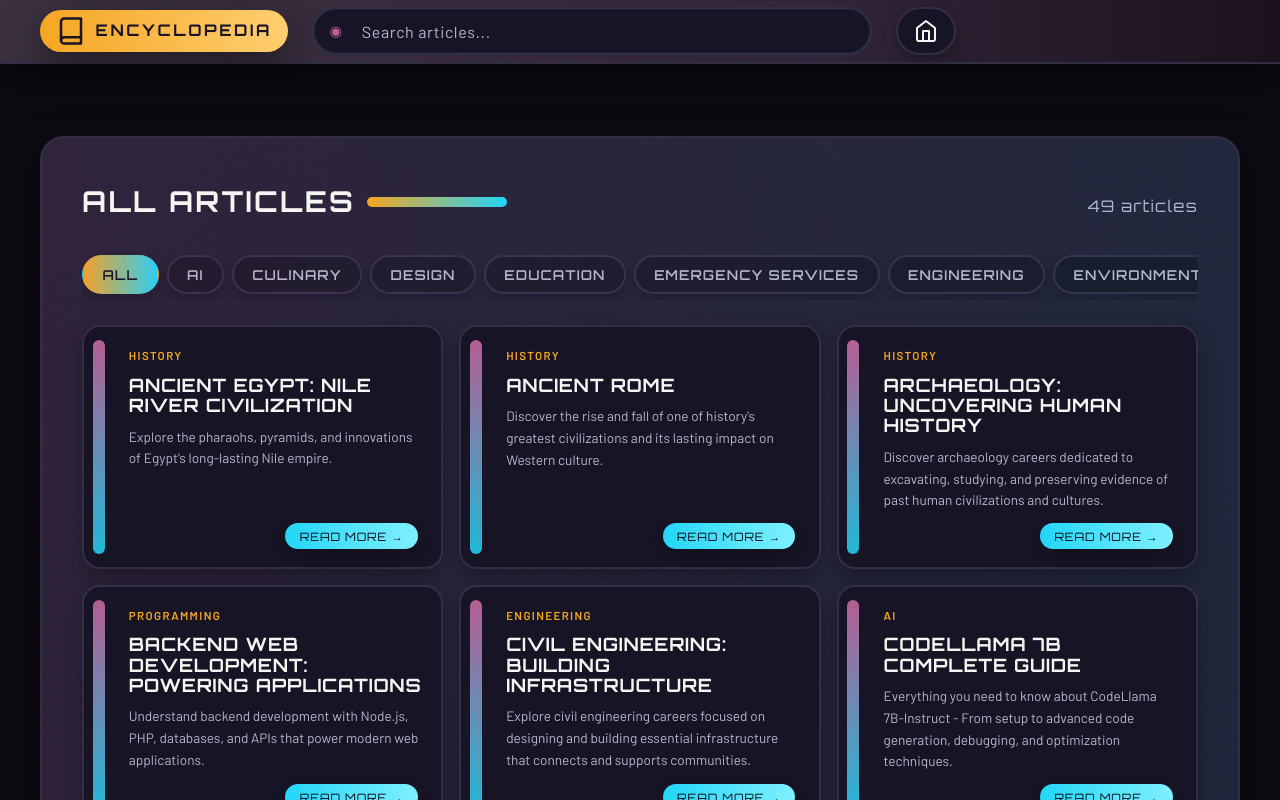
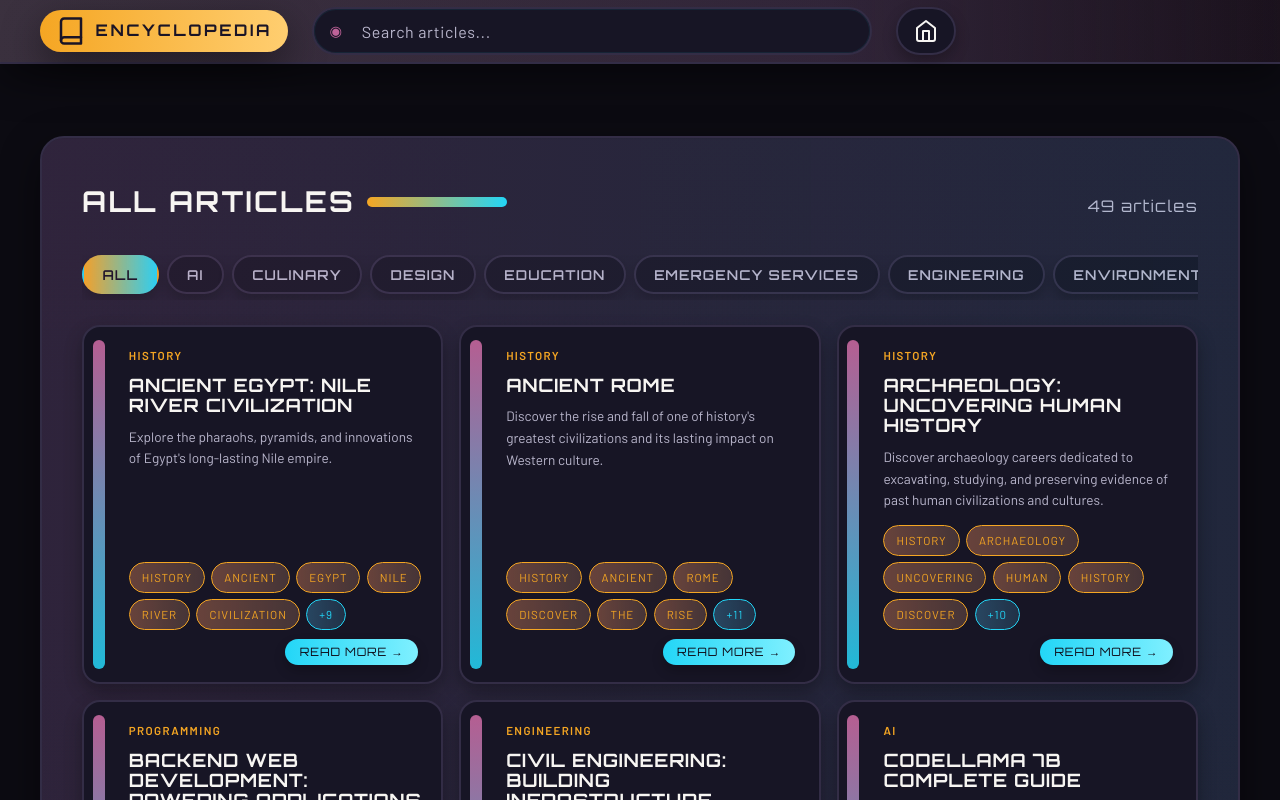
Before and after one commit to lpruitt2004-commits/encyclopedia, a React (Vite) app: page / in a window 1280 px wide. Both pictures are taken after a click on the button "BROWSE ARTICLES". Shown: the top 800 px of the page. Built offline with nearby package versions, Linux system fonts and the light colour scheme.

Commit message:
Add LCARS tag pills and tag-aware search

```diff
--- a/src/App.jsx
+++ b/src/App.jsx
@@ -24,16 +24,23 @@ function App() {
     let result = articles;
 
     if (selectedCategory !== "All") {
-      result = result.filter((article) => article.category === selectedCategory);
+      result = result.filter(
+        (article) => article.category === selectedCategory
+      );
     }
 
     if (searchQuery.trim()) {
-      result = result.filter(
-        (article) =>
-          article.title.toLowerCase().includes(searchQuery.toLowerCase()) ||
-          article.summary.toLowerCase().includes(searchQuery.toLowerCase()) ||
-          article.content.toLowerCase().includes(searchQuery.toLowerCase())
-      );
+      const query = searchQuery.toLowerCase();
+      result = result.filter((article) => {
+        const inText =
+          article.title.toLowerCase().includes(query) ||
+          article.summary.toLowerCase().includes(query) ||
+          article.content.toLowerCase().includes(query);
+        const inTags = (article.tags || []).some((tag) =>
+          tag.toLowerCase().includes(query)
+        );
+        return inText || inTags;
+      });
       setShowWelcome(false);
     }
 
--- a/src/components/ArticleCard.css
+++ b/src/components/ArticleCard.css
@@ -57,6 +57,35 @@
   flex: 1;
 }
 
+.article-tags {
+  display: flex;
+  flex-wrap: wrap;
+  gap: 0.35rem;
+  padding-left: 1rem;
+  margin-top: 0.15rem;
+}
+
+.tag-pill {
+  display: inline-flex;
+  align-items: center;
+  gap: 0.25rem;
+  padding: 0.25rem 0.65rem;
+  border-radius: var(--radius-pill);
+  background: rgba(255, 153, 102, 0.15);
+  border: 1px solid var(--lcars-amber);
+  color: var(--lcars-amber);
+  font-size: var(--font-size-xs);
+  letter-spacing: 0.06em;
+  text-transform: uppercase;
+  backdrop-filter: blur(2px);
+}
+
+.tag-pill.more-pill {
+  background: rgba(87, 201, 255, 0.12);
+  border-color: var(--lcars-cyan);
+  color: var(--lcars-cyan);
+}
+
 .article-footer {
   display: flex;
   justify-content: flex-end;
--- a/src/components/ArticleCard.jsx
+++ b/src/components/ArticleCard.jsx
@@ -1,11 +1,23 @@
 import "./ArticleCard.css";
 
-function ArticleCard({ title, summary, category, onClick }) {
+function ArticleCard({ title, summary, category, tags = [], onClick }) {
   return (
     <article className="article-card" onClick={onClick}>
       <div className="article-category">{category}</div>
       <h3 className="article-title">{title}</h3>
       <p className="article-summary">{summary}</p>
+      {tags.length > 0 && (
+        <div className="article-tags" aria-label="Article tags">
+          {tags.slice(0, 6).map((tag) => (
+            <span className="tag-pill" key={tag}>
+              {tag}
+            </span>
+          ))}
+          {tags.length > 6 && (
+            <span className="tag-pill more-pill">+{tags.length - 6}</span>
+          )}
+        </div>
+      )}
       <div className="article-footer">
         <button className="read-more">Read More →</button>
       </div>
--- a/src/components/ArticleDetail.css
+++ b/src/components/ArticleDetail.css
@@ -79,6 +79,39 @@
   gap: 0.75rem;
   margin-bottom: 0.9rem;
   flex-wrap: wrap;
+}
+
+.article-tags {
+  display: flex;
+  flex-wrap: wrap;
+  gap: 0.4rem;
+}
+
+.tag-pill {
+  display: inline-flex;
+  align-items: center;
+  padding: 0.28rem 0.75rem;
+  border-radius: var(--radius-pill);
+  background: linear-gradient(
+    90deg,
+    rgba(255, 153, 102, 0.35),
+    rgba(255, 179, 128, 0.2)
+  );
+  border: 1px solid var(--lcars-amber);
+  color: var(--lcars-amber);
+  font-size: var(--font-size-xs);
+  letter-spacing: 0.08em;
+  text-transform: uppercase;
+}
+
+.tag-pill.more-pill {
+  background: linear-gradient(
+    90deg,
+    rgba(87, 201, 255, 0.28),
+    rgba(87, 201, 255, 0.16)
+  );
+  border-color: var(--lcars-cyan);
+  color: var(--lcars-cyan);
 }
 
 .article-category-badge {
--- a/src/components/ArticleDetail.jsx
+++ b/src/components/ArticleDetail.jsx
@@ -116,6 +116,20 @@ function ArticleDetail({ article, onClose, onInternalLink }) {
             <span className="article-date">
               {new Date(article.date).toLocaleDateString()}
             </span>
+            {article.tags && article.tags.length > 0 && (
+              <div className="article-tags" aria-label="Article tags">
+                {article.tags.slice(0, 10).map((tag) => (
+                  <span className="tag-pill" key={tag}>
+                    {tag}
+                  </span>
+                ))}
+                {article.tags.length > 10 && (
+                  <span className="tag-pill more-pill">
+                    +{article.tags.length - 10}
+                  </span>
+                )}
+              </div>
+            )}
           </div>
 
           <h1 className="article-detail-title">{article.title}</h1>
--- a/src/components/ArticleList.jsx
+++ b/src/components/ArticleList.jsx
@@ -18,6 +18,7 @@ function ArticleList({ articles, onArticleClick }) {
           title={article.title}
           summary={article.summary}
           category={article.category}
+          tags={article.tags}
           onClick={() => onArticleClick(article)}
         />
       ))}
--- a/src/data/articles.js
+++ b/src/data/articles.js
@@ -1,4 +1,17 @@
-export const articles = [
+const tokenize = (text = "") =>
+  text
+    .toLowerCase()
+    .split(/[^a-z0-9+]+/)
+    .filter((word) => word.length > 2);
+
+const buildTags = (article) => {
+  const base = [article.category, ...(article.tags || [])];
+  base.push(...tokenize(article.title));
+  base.push(...tokenize(article.summary));
+  return Array.from(new Set(base));
+};
+
+const rawArticles = [
   {
     id: 1,
     title: "Ancient Rome",
@@ -537,6 +550,11 @@ export const articles = [
   },
 ];
 
+export const articles = rawArticles.map((article) => ({
+  ...article,
+  tags: buildTags(article),
+}));
+
 export const categories = [
   "All",
   "AI",
```
